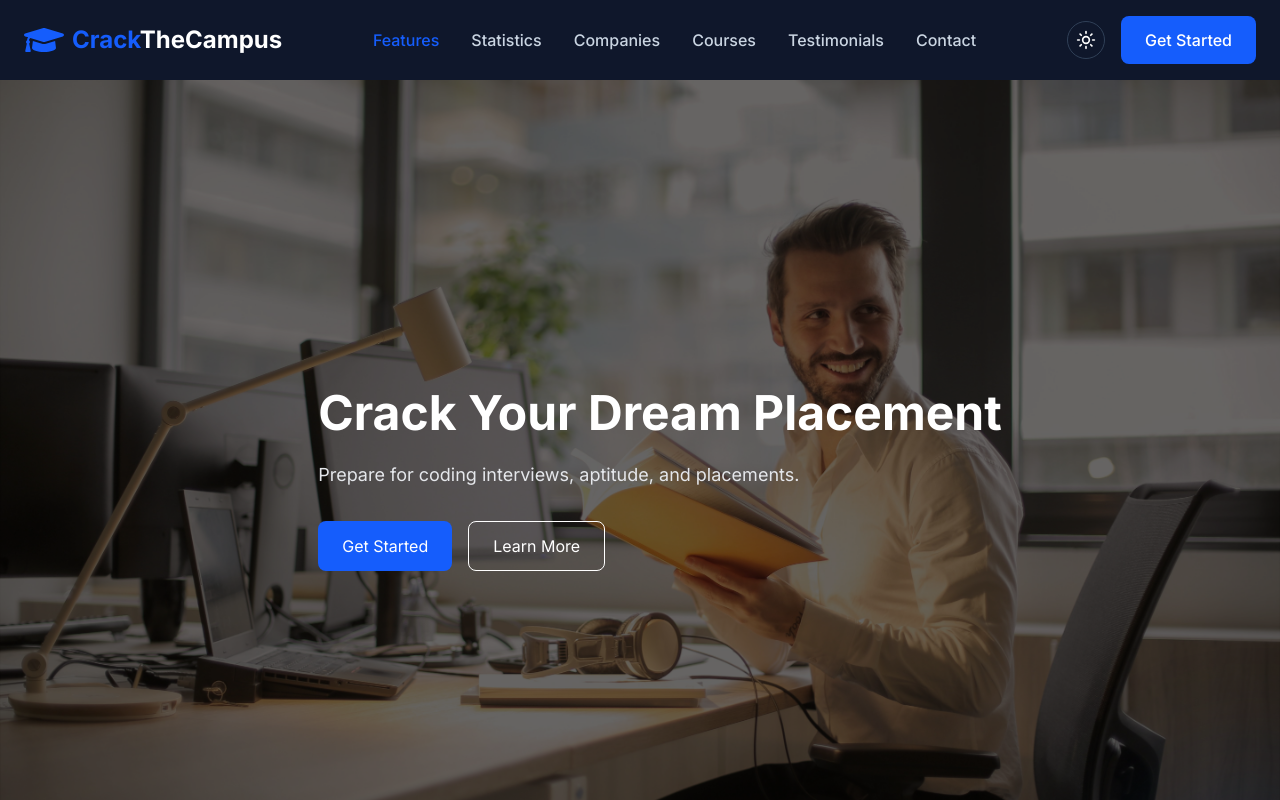
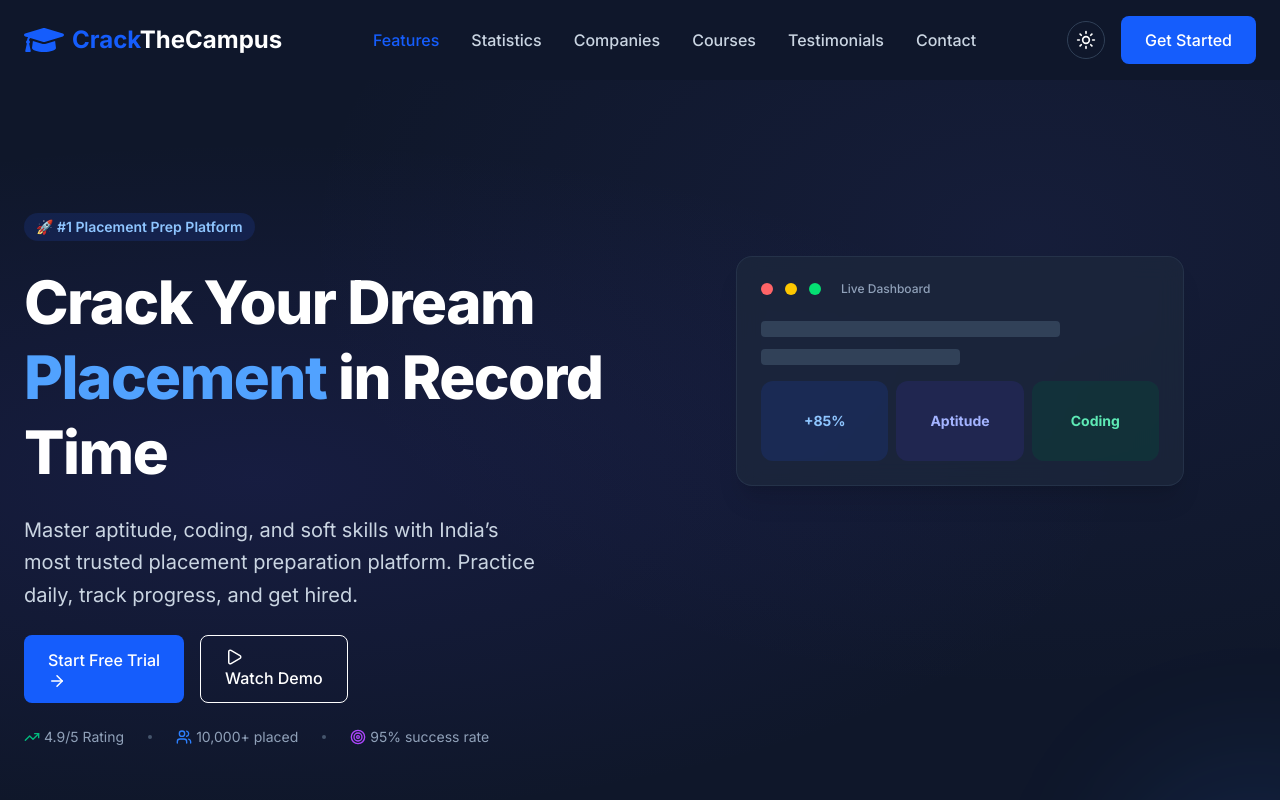
Before and after one commit to abhishek-475/CrackTheCampus, a React (Vite) app: page / in a window 1280 px wide. Shown: the top 800 px of the page. Built offline with nearby package versions, Linux system fonts and the light colour scheme.

Commit message:
hero section

```diff
--- a/src/components/sections/Hero/Hero.jsx
+++ b/src/components/sections/Hero/Hero.jsx
@@ -1,43 +1,99 @@
-import React from 'react';
-import heroImage from '../../../assets/images/hero.jpg';
+import { motion } from "framer-motion";
+import Button from "../../ui/Button";
+import { ArrowRight, Play, Users, Target, TrendingUp } from "lucide-react";
 
-function Hero() {
+export default function Hero() {
   return (
     <section
       id="hero"
-      className="relative h-screen flex items-center overflow-hidden"
+      className="relative min-h-screen flex items-center overflow-hidden px-6 py-20 md:py-28 gradient-hero"
+      aria-label="Hero section"
     >
-      <img
-        src={heroImage}
-        alt=""
-        aria-hidden="true"
-        className="absolute inset-0 w-full h-full object-cover pointer-events-none"
-      />
+      <div className="max-w-7xl mx-auto w-full grid md:grid-cols-2 gap-12 items-center">
+        {/* Left content */}
+        <motion.div
+          initial={{ opacity: 0, x: -30 }}
+          animate={{ opacity: 1, x: 0 }}
+          transition={{ duration: 0.6, ease: "easeOut" }}
+          className="space-y-6"
+        >
+          <span className="inline-flex items-center gap-2 px-3 py-1 rounded-full bg-blue-100 dark:bg-blue-900/30 text-blue-700 dark:text-blue-300 text-sm font-semibold">
+            🚀 #1 Placement Prep Platform
+          </span>
+          <h1 className="text-4xl md:text-5xl lg:text-6xl font-extrabold leading-tight tracking-tight text-slate-900 dark:text-white">
+            Crack Your Dream <br />
+            <span className="text-blue-600 dark:text-blue-400">Placement</span> in
+            Record Time
+          </h1>
+          <p className="text-lg md:text-xl text-slate-600 dark:text-slate-300 max-w-lg leading-relaxed">
+            Master aptitude, coding, and soft skills with India’s most trusted
+            placement preparation platform. Practice daily, track progress, and
+            get hired.
+          </p>
+          <div className="flex flex-wrap gap-4">
+            <Button className="bg-blue-600 hover:bg-blue-700 text-white flex items-center gap-2 shadow-lg shadow-blue-600/20">
+              Start Free Trial <ArrowRight size={18} />
+            </Button>
+            <Button
+              variant="secondary"
+              className="border-slate-300 dark:border-slate-600 flex items-center gap-2"
+            >
+              <Play size={18} /> Watch Demo
+            </Button>
+          </div>
+          <div className="flex items-center gap-6 text-sm text-slate-500 dark:text-slate-400">
+            <span className="flex items-center gap-1">
+              <TrendingUp size={16} className="text-emerald-500" /> 4.9/5 Rating
+            </span>
+            <span className="w-1 h-1 rounded-full bg-slate-300 dark:bg-slate-600" />
+            <span className="flex items-center gap-1">
+              <Users size={16} className="text-blue-500" /> 10,000+ placed
+            </span>
+            <span className="w-1 h-1 rounded-full bg-slate-300 dark:bg-slate-600" />
+            <span className="flex items-center gap-1">
+              <Target size={16} className="text-purple-500" /> 95% success rate
+            </span>
+          </div>
+        </motion.div>
 
-      {/* Overlay */}
-      <div className="absolute inset-0 bg-black/40 dark:bg-black/60"></div>
-
-      <div className="relative max-w-7xl mx-auto px-6 md:pl-16 text-center md:text-left">
-        <h1 className="text-5xl font-bold text-white">
-          Crack Your Dream Placement
-        </h1>
-
-        <p className="mt-6 text-lg text-gray-200">
-          Prepare for coding interviews, aptitude, and placements.
-        </p>
-
-        <div className="mt-8 flex flex-col md:flex-row gap-4 justify-center md:justify-start">
-          <button className="px-6 py-3 bg-blue-600 text-white rounded-lg hover:bg-blue-700 transition">
-            Get Started
-          </button>
-
-          <button className="px-6 py-3 border border-white text-white rounded-lg hover:bg-white hover:text-blue-600 transition">
-            Learn More
-          </button>
-        </div>
+        {/* Right visual – modern dashboard card mockup */}
+        <motion.div
+          initial={{ opacity: 0, x: 30 }}
+          animate={{ opacity: 1, x: 0 }}
+          transition={{ duration: 0.6, delay: 0.2, ease: "easeOut" }}
+          className="relative flex justify-center items-center"
+        >
+          <div className="relative w-full max-w-md aspect-square">
+            {/* Decorative glow */}
+            <div className="absolute inset-0 bg-blue-600/10 dark:bg-blue-400/10 rounded-full blur-3xl -z-10 animate-pulse" />
+            <div className="bg-white/70 dark:bg-slate-800/70 backdrop-blur-md rounded-2xl p-6 shadow-xl border border-slate-200/50 dark:border-slate-700/50">
+              <div className="flex items-center gap-3 mb-6">
+                <div className="w-3 h-3 rounded-full bg-red-400" />
+                <div className="w-3 h-3 rounded-full bg-yellow-400" />
+                <div className="w-3 h-3 rounded-full bg-green-400" />
+                <span className="text-xs font-medium text-slate-500 dark:text-slate-400 ml-2">
+                  Live Dashboard
+                </span>
+              </div>
+              <div className="space-y-3">
+                <div className="h-4 w-3/4 bg-slate-200 dark:bg-slate-700 rounded" />
+                <div className="h-4 w-1/2 bg-slate-200 dark:bg-slate-700 rounded" />
+                <div className="grid grid-cols-3 gap-2 mt-4">
+                  <div className="h-20 bg-blue-100 dark:bg-blue-900/30 rounded-xl flex items-center justify-center text-blue-600 dark:text-blue-300 font-bold text-sm">
+                    +85%
+                  </div>
+                  <div className="h-20 bg-indigo-100 dark:bg-indigo-900/30 rounded-xl flex items-center justify-center text-indigo-600 dark:text-indigo-300 font-bold text-sm">
+                    Aptitude
+                  </div>
+                  <div className="h-20 bg-emerald-100 dark:bg-emerald-900/30 rounded-xl flex items-center justify-center text-emerald-600 dark:text-emerald-300 font-bold text-sm">
+                    Coding
+                  </div>
+                </div>
+              </div>
+            </div>
+          </div>
+        </motion.div>
       </div>
     </section>
   );
 }
-
-export default Hero;
--- a/src/index.css
+++ b/src/index.css
@@ -13,3 +13,15 @@ body {
 html.dark body {
   @apply bg-slate-900 text-white;
 }
+
+.gradient-hero {
+  background: radial-gradient(ellipse at 20% 50%, rgba(79, 70, 229, 0.08) 0%, transparent 60%),
+              radial-gradient(ellipse at 80% 20%, rgba(99, 102, 241, 0.06) 0%, transparent 50%),
+              #fafbfc;
+}
+
+.dark .gradient-hero {
+  background: radial-gradient(ellipse at 20% 50%, rgba(79, 70, 229, 0.12) 0%, transparent 60%),
+              radial-gradient(ellipse at 80% 20%, rgba(99, 102, 241, 0.08) 0%, transparent 50%),
+              #0f172a;
+}
```
